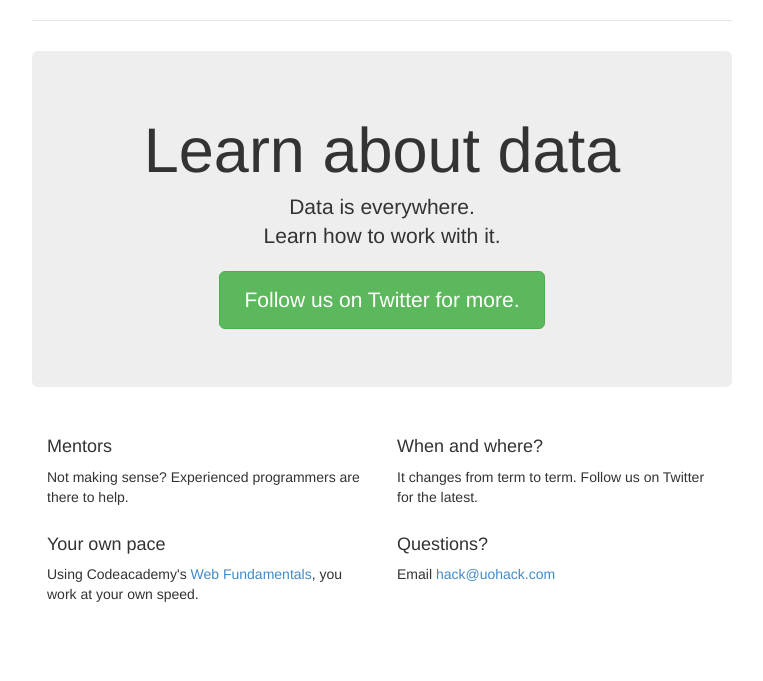
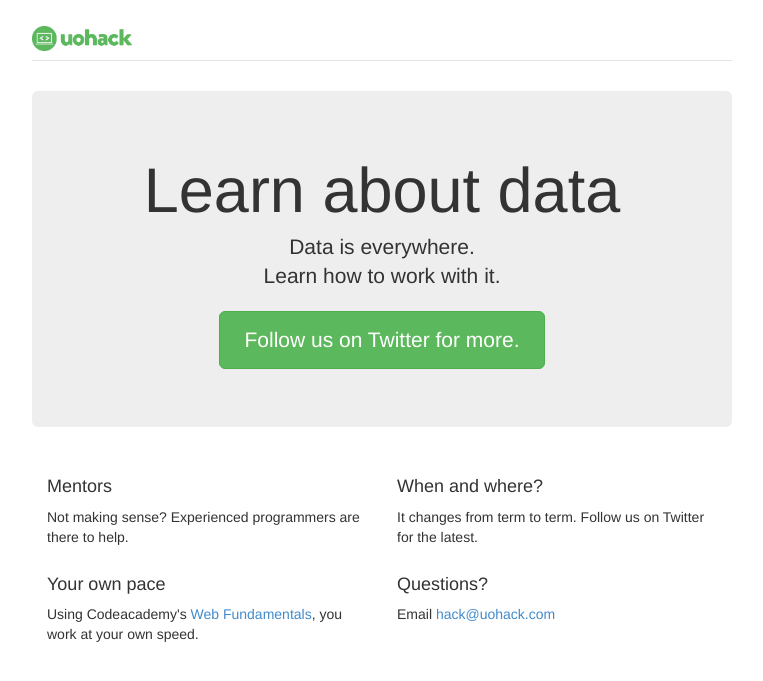
Before and after one commit to uohack/uohack.github.io, a Jekyll site: the page built from index.html, in a window 1280 px wide. Shown: the top 681 px of the page, without its empty margins (258-1021 px from the left). Built offline with Jekyll 4.4.1, drawn with Linux system fonts in a browser that asks for light colours.

Commit message:
fix hidden

```diff
--- a/_layouts/default.html
+++ b/_layouts/default.html
@@ -16,10 +16,12 @@
     <div class="container">
       <div class="header">
 
-          <h3 class="hidden"><a href="/">
-            <img class="logo" src="/images/new-uohack.png"/>
-            uohack
-          </a></h3>
+          <h3>
+            <a href="/">
+              <img class="logo" src="/images/new-uohack.png"/>
+              <span class="hidden">uohack</span>
+            </a>
+          </h3>
 
       </div>
 
```
